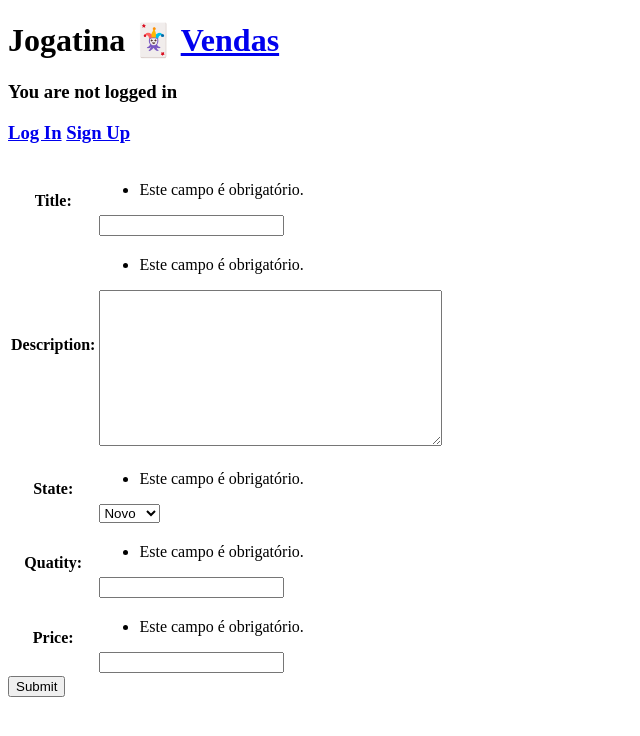
After one commit to mateusalvi/Jogatina, a Django app: page /vendas/create/ in a window 1280 px wide. The commit adds this page. Shown: the top 736 px of the page, without its empty margins (0-640 px from the left). Run offline with Django 3.2, Linux system fonts and the light colour scheme.

Commit message:
Login e cadastro de produtos

```diff
--- a/Jogatina/Jogatina/settings.py
+++ b/Jogatina/Jogatina/settings.py
@@ -38,6 +38,7 @@
     'django.contrib.messages',
     'django.contrib.staticfiles',
     'vendas.apps.VendasConfig'
+
 ]
 
 MIDDLEWARE = [
@@ -124,3 +125,6 @@
 # https://docs.djangoproject.com/en/3.2/ref/settings/#default-auto-field
 
 DEFAULT_AUTO_FIELD = 'django.db.models.BigAutoField'
+
+LOGIN_REDIRECT_URL = '/vendas/'
+LOGOUT_REDIRECT_URL = '/vendas/'
--- a/Jogatina/Jogatina/urls.py
+++ b/Jogatina/Jogatina/urls.py
@@ -18,5 +18,7 @@
 
 urlpatterns = [
     path('admin/', admin.site.urls),
-    path("vendas/", include("vendas.urls", namespace = "vendas"))
+    path("vendas/", include("vendas.urls", namespace = "vendas")),
+    path('accounts/', include('django.contrib.auth.urls')),
+
 ]
--- /dev/null
+++ b/Jogatina/vendas/forms.py
@@ -0,0 +1,9 @@
+import datetime
+from django.forms import ModelForm
+from vendas.models import saleAnnounce
+
+class createSaleAnnounce(ModelForm):
+
+    class Meta:
+        model = saleAnnounce
+        fields = ['title','description','state','quatity','price']
--- a/Jogatina/vendas/models.py
+++ b/Jogatina/vendas/models.py
@@ -1,6 +1,8 @@
 from django.db import models
 from django.contrib.auth.models import User
 from django.urls import reverse
+
+from django.template.defaultfilters import slugify
 # Create your models here.
 
 ESTADO = (
@@ -23,3 +25,10 @@
 
     def get_absolute_url(self):
         return reverse("vendas:detail", kwargs={'slug': self.slug})
+
+    def save(self, *args, **kwargs):
+        if not self.id:
+            # Newly created object, so set slug
+            self.slug = slugify(self.title)
+
+        super(saleAnnounce, self).save(*args, **kwargs)
--- a/Jogatina/vendas/templates/vendas/base.html
+++ b/Jogatina/vendas/templates/vendas/base.html
@@ -1,5 +1,7 @@
 <!DOCTYPE html>
 <html>
+
+
 
 <head>
     <title>{% block title %}{% endblock %}</title>
@@ -7,7 +9,18 @@
 
 <body>
     <header>
-        <h1>Jogatina 🃏</h1>
+        <h1>Jogatina 🃏 <a href="{% url 'vendas:list' %}">Vendas</a></h1>
+            <h3>{% if user.is_authenticated %}
+                         Hi {{ user.username }}!
+                         <a href="{% url 'logout' %}">Log Out</a>
+                         <p><a href="{% url 'vendas:createSaleAnnounce' %}">Cadastro de produto</a></p>
+                    {% else %}
+                        <p>You are not logged in</p>
+                        <a href="{% url 'login' %}">Log In</a>
+
+                        <a href="{% url 'vendas:signup' %}">Sign Up</a>
+
+                    {% endif %}</h3>
     </header>
 
     <body>
--- a/Jogatina/vendas/templates/vendas/saleAnnounce_detail.html
+++ b/Jogatina/vendas/templates/vendas/saleAnnounce_detail.html
@@ -9,6 +9,8 @@
 </p>
 {{ saleannounce.description|linebreaks }}
 <p>Estado: {{ saleannounce.state }}</p>
+<p>Quantidade disponível: {{ saleannounce.quatity}}</p>
 <p><h2>Preço: R${{saleannounce.price}}</h2></p>
+<p>COMPRAR</p>
 
 {% endblock %}
--- a/Jogatina/vendas/templates/vendas/saleAnnounce_list.html
+++ b/Jogatina/vendas/templates/vendas/saleAnnounce_list.html
@@ -2,7 +2,7 @@
 
 {% block title %}Cartas e baralhos a venda{% endblock %}
 
-{% block content %}
+
     <h1>Cartas e baralhos a venda:</h1>
     {% for saleannounce in saleannounce_list %}
         <article>
--- /dev/null
+++ b/Jogatina/vendas/templates/vendas/saleannounce_form.html
@@ -0,0 +1,13 @@
+{% extends "vendas/base.html" %}
+
+{% block content %}
+<body>
+<form action="" method="post">
+    {% csrf_token %}
+    <table>
+    {{ form.as_table }}
+    </table>
+    <input type="submit" value="Submit">
+  </form>
+</body>
+{% endblock %}
--- a/Jogatina/vendas/urls.py
+++ b/Jogatina/vendas/urls.py
@@ -5,6 +5,10 @@
 app_name = "vendas"
 
 urlpatterns = [
+    path('create/', views.create_SaleAnnounce, name='createSaleAnnounce'),
+    path('signup/', views.SignUpView.as_view(), name='signup'),
     path("", views.saleAnnounceListView.as_view(), name="list"),
     path("<slug:slug>/", views.saleAnnounceDetailView.as_view(), name="detail"),
+
+
 ]
--- a/Jogatina/vendas/views.py
+++ b/Jogatina/vendas/views.py
@@ -1,6 +1,12 @@
 from django.shortcuts import render
 from django.views.generic import DetailView, ListView
 
+from django.contrib.auth.forms import UserCreationForm
+from django.urls import reverse_lazy
+from django.views import generic
+from django.shortcuts import redirect
+
+from .forms import createSaleAnnounce
 from .models import saleAnnounce
 
 class saleAnnounceListView (ListView):
@@ -8,3 +14,23 @@
 
 class saleAnnounceDetailView (DetailView):
     model = saleAnnounce
+
+
+def create_SaleAnnounce(request):
+
+    form = createSaleAnnounce(request.POST)
+
+    if form.is_valid():
+        sale = form.save(commit=False)
+        sale.slug = sale.title
+        sale.vendor = request.user
+        sale.save()
+        return redirect('vendas:list')
+
+    return render(request, 'vendas/saleannounce_form.html', {'form' : form})
+
+
+class SignUpView(generic.CreateView):
+    form_class = UserCreationForm
+    success_url = reverse_lazy('login')
+    template_name = 'vendas/signup.html'
```
Also changed, not shown: Jogatina/vendas/templates/registration/login.html (added, +12 -0 lines), Jogatina/vendas/templates/vendas/signup.html (added, +12 -0 lines), Jogatina/db.sqlite3, README.md.
